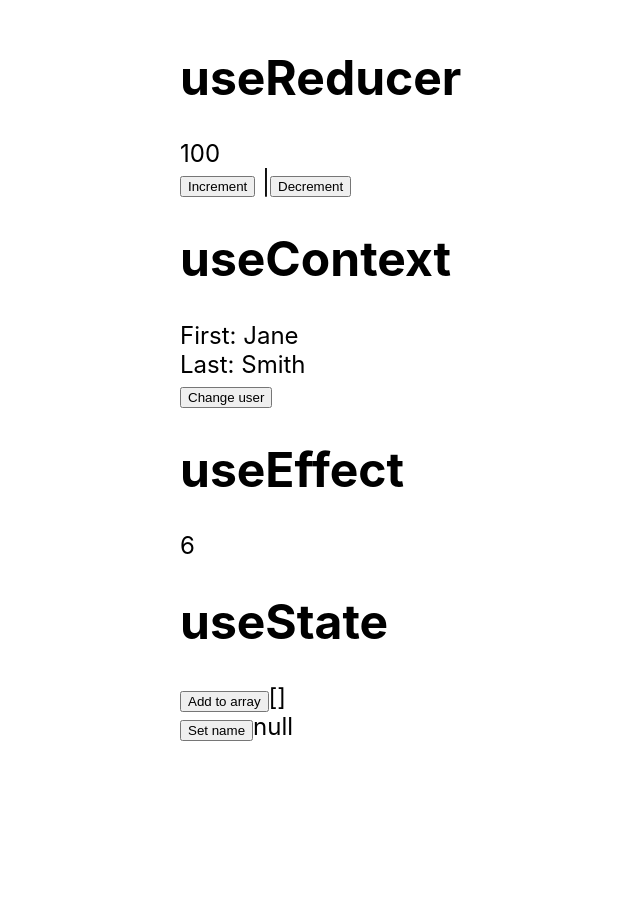
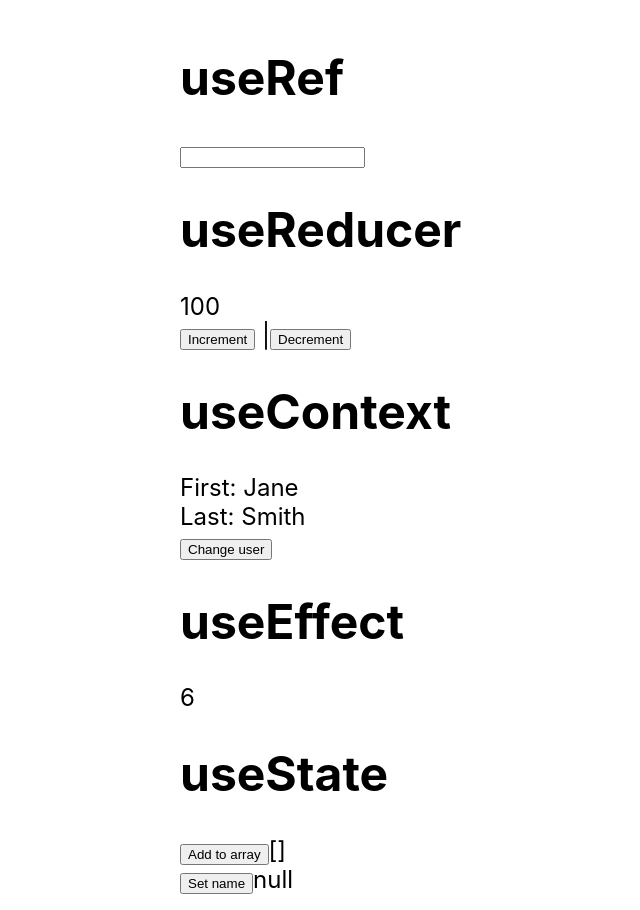
Before and after one commit to nikoada/ts-hooks, a React (Create React App) app: page / in a window 1280 px wide. Shown: the whole page, without its empty margins (60-700 px from the left). Before the commit the page ends 800 px from the top, so only its background shows below. Built offline with nearby package versions, Linux system fonts and the light colour scheme.

Commit message:
feat: add UseRefComponent

```diff
--- a/src/App.tsx
+++ b/src/App.tsx
@@ -2,10 +2,13 @@
 import UseEffectComponent from "./UseEffectComponent";
 import UseContextComponent from "./UseContextComponent";
 import UseReducerComponent from "./UseReducerComponent";
+import UseRefComponent from "./UseRefComponent";
 
 function App() {
   return (
     <div>
+      <h1>useRef</h1>
+      <UseRefComponent />
       <h1>useReducer</h1>
       <UseReducerComponent />
       <h1>useContext</h1>
--- /dev/null
+++ b/src/UseRefComponent.tsx
@@ -0,0 +1,11 @@
+import { useRef } from "react";
+
+function UseRefComponent() {
+    const inputRef = useRef<HTMLInputElement | null>(null);
+
+    return (
+        <input ref={inputRef} />
+    )
+}
+
+export default UseRefComponent;
```
